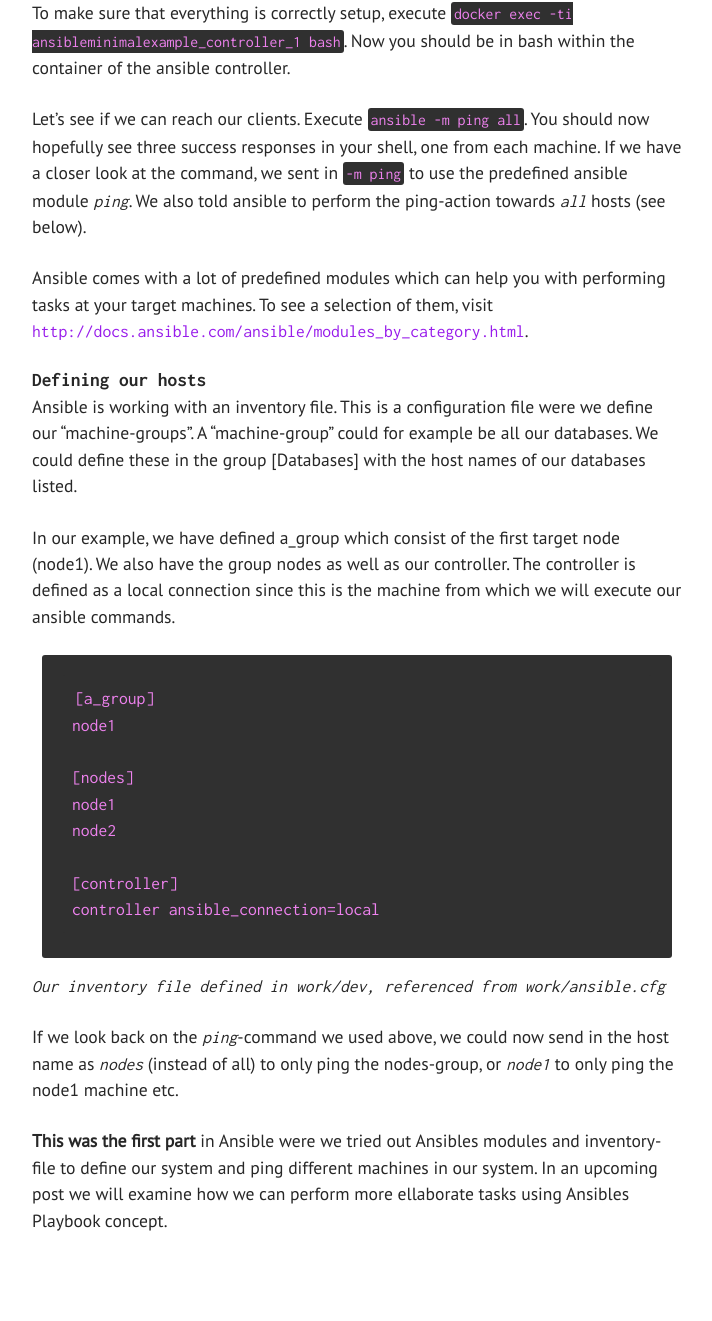
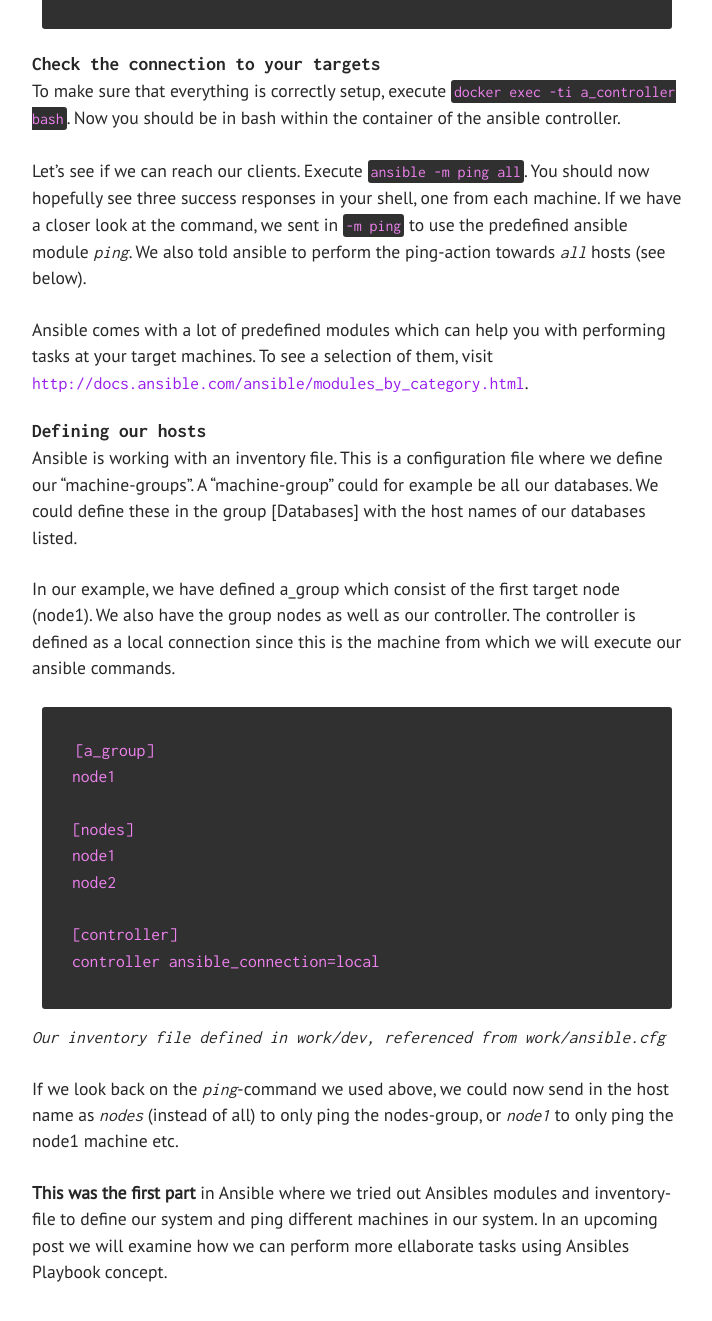
Before and after one commit to olbpetersson/olbpetersson.github.io, a Jekyll site: the page built from _posts/2016-10-22-automating-with-ansible.md, in a window 1280 px wide and 1400 px high, scrolled down 2045 px. Shown: the top 1321 px of the window, without its empty margins (283-995 px from the left). Built offline with Jekyll 4.4.1, drawn with Linux system fonts in a browser that asks for light colours; some of the changed text lies outside the part shown.

Commit message:
Updated description of compose file
...to be in sync with code. Also corrected alot of were=>where :D

```diff
--- a/_posts/2016-10-22-automating-with-ansible.md
+++ b/_posts/2016-10-22-automating-with-ansible.md
@@ -21,7 +23,7 @@ a delivery pipeline you would have to automate those preqrequired steps so that
 
 ## How does it work?
 
-Ansible uses a control-machine, a machine were you've installed ansible to run your tasks towards all your target-hosts (e.g. production, test etc).
+Ansible uses a control-machine, a machine where you've installed ansible to run your tasks towards all your target-hosts (e.g. production, test etc).
 When Ansible executes, it utilizes SSH towards the client to perform its tasks.
 
 
@@ -37,8 +39,8 @@ If you want to try it out in a sandboxed environment I've prepared a few docker
 ## Start the system
 
 From the top of the repository, perform <code>docker-compose up</code>. This will spin up a system containg of:
- * An ansible controller - this is were we will perform our provisioning
- * A dummy node - will be the target were we will execute our commands against
+ * An ansible controller - this is where we will perform our provisioning
+ * A dummy node - will be the target where we will execute our commands against
  * Another dummy node - same as above
 
 
@@ -49,23 +51,23 @@ version: '2'
 services:
   controller:
     build: docker/ansible_controller
-    links:
-      - node1
-      - node2
+    container_name: a_controller
     tty: true
     volumes:
       - ./work:/home/
   node1:
     build: docker/ansible_target
+    container_name: a_node
     tty: true
   node2:
     build: docker/ansible_target
+    container_name: another_node
     tty: true
 ~~~
 
 ## Check the connection to your targets
 
-To make sure that everything is correctly setup, execute <code>docker exec -ti ansibleminimalexample_controller_1 bash</code>. Now you should be in bash within the container
+To make sure that everything is correctly setup, execute <code>docker exec -ti a_controller bash</code>. Now you should be in bash within the container
 of the ansible controller.
 
 
@@ -78,7 +80,7 @@ Ansible comes with a lot of predefined modules which can help you with performin
 <http://docs.ansible.com/ansible/modules_by_category.html>.
 
 ## Defining our hosts
-Ansible is working with an inventory file. This is a configuration file were we define our "machine-groups". A "machine-group"
+Ansible is working with an inventory file. This is a configuration file where we define our "machine-groups". A "machine-group"
  could for example be all our databases. We could define these in the group [Databases] with the host names of our databases listed.
 
 
@@ -102,4 +104,4 @@ controller ansible_connection=local
 If we look back on the *ping*-command we used above, we could now send in the host name as *nodes* (instead of all) to only ping the nodes-group, or *node1* to only ping the node1 machine etc.
 
 
-**This was the first part** in Ansible were we tried out Ansibles modules and inventory-file to define our system and ping different machines in our system. In an upcoming post we will examine how we can perform more ellaborate tasks using Ansibles Playbook concept.
+**This was the first part** in Ansible where we tried out Ansibles modules and inventory-file to define our system and ping different machines in our system. In an upcoming post we will examine how we can perform more ellaborate tasks using Ansibles Playbook concept.
```
Also changed, not shown: other parts of _posts/2016-10-22-automating-with-ansible.md (+2 -0 lines).
